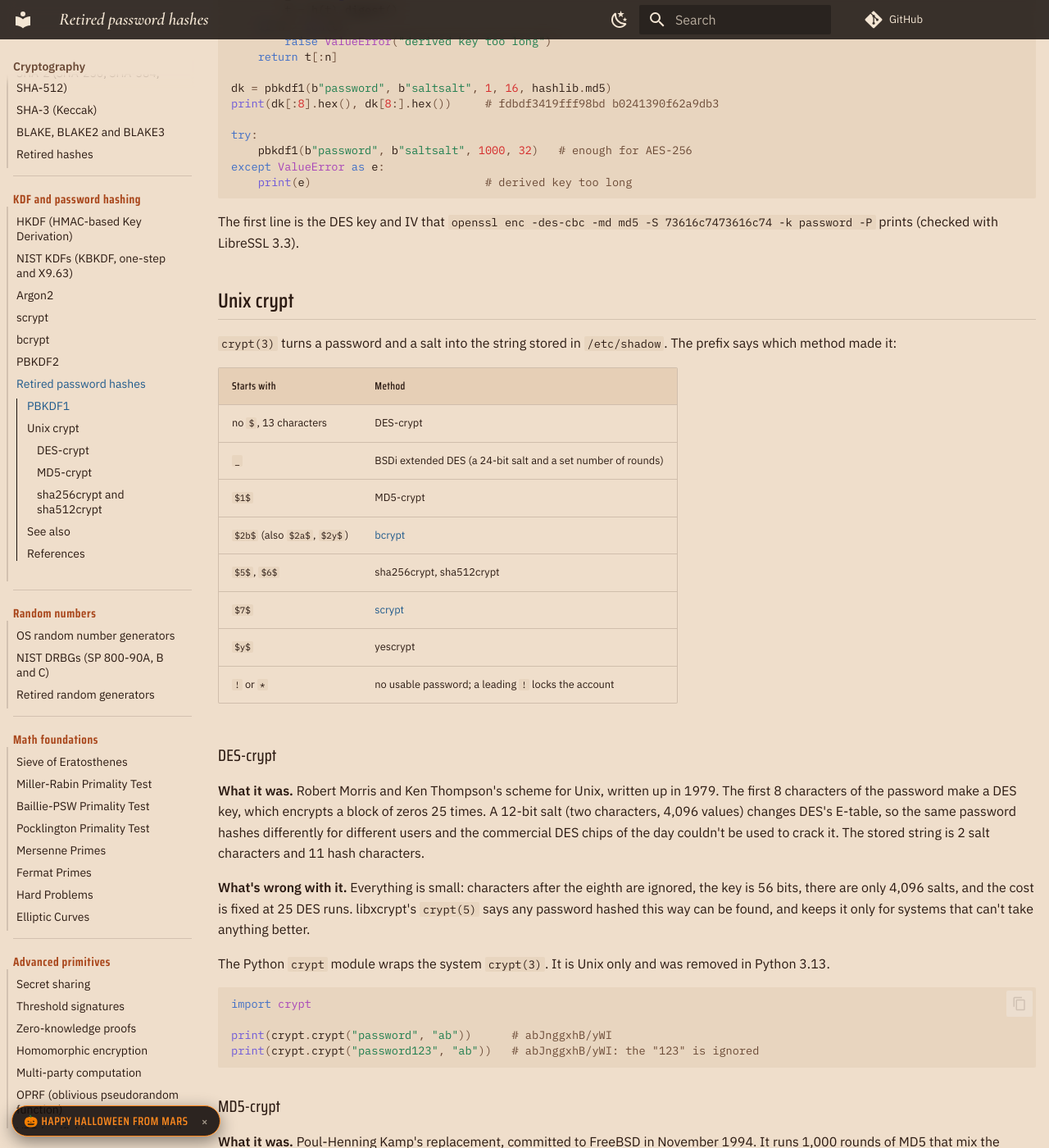
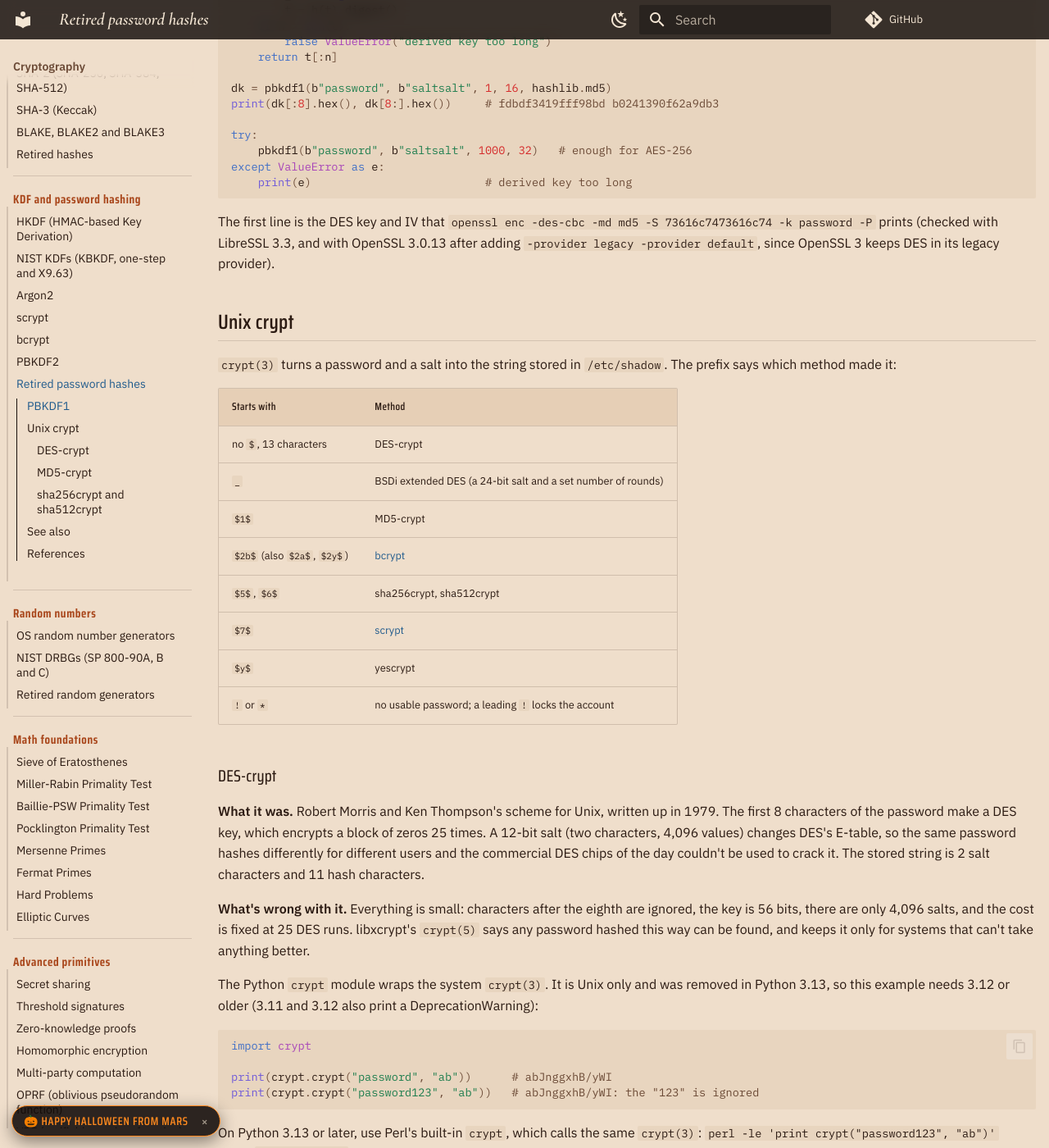
Before and after one commit to TTMathCS/cryptography, an MkDocs documentation site: the page built from docs/08-kdf-password-hashing/Retired.md, in a window 1280 px wide and 1400 px high, scrolled down 915 px. Shown: the whole window at 82% size. Built offline with MkDocs 1.6.1 and Material for MkDocs 9.7.7, drawn with Linux system fonts in a browser that asks for light colours; comment, search, counter and statistics services are not loaded; some of the changed text lies outside the part shown.

Commit message:
KDF examples run: all match on Python 3.13 except crypt, now with a note
Run with Python 3.13.17, argon2-cffi 25.1.0, bcrypt 5.0.0. HKDF, PBKDF2 and
NIST KDF outputs match RFC 5869 A.1, RFC 6070, RFC 8009 A and RFC 7518 C;
the X9.63 variant matches the 20 SHA-256 CAVS cases. Random salts and
timings are now labelled as such. crypt was removed in Python 3.13 (PEP 594):
the page says so and gives perl's crypt as a check. The PBKDF1 openssl
check needs the legacy provider on OpenSSL 3.

Also: Argon2id is data-independent for the first half of the first pass only
(RFC 9106 1); Python bcrypt 5.0 raises ValueError past 72 bytes (checked).

````diff
--- a/docs/08-kdf-password-hashing/Retired.md
+++ b/docs/08-kdf-password-hashing/Retired.md
@@ -59,7 +59,9 @@ except ValueError as e:
 
 The first line is the DES key and IV that
 `openssl enc -des-cbc -md md5 -S 73616c7473616c74 -k password -P` prints
-(checked with LibreSSL 3.3).
+(checked with LibreSSL 3.3, and with OpenSSL 3.0.13 after adding
+`-provider legacy -provider default`, since OpenSSL 3 keeps DES in its
+legacy provider).
 
 ## Unix crypt
 
@@ -93,7 +95,8 @@ way can be found, and keeps it only for systems that can't take anything
 better.
 
 The Python `crypt` module wraps the system `crypt(3)`. It is Unix only and
-was removed in Python 3.13.
+was removed in Python 3.13, so this example needs 3.12 or older (3.11 and
+3.12 also print a DeprecationWarning):
 
 ```python
 import crypt
@@ -101,6 +104,10 @@ import crypt
 print(crypt.crypt("password", "ab"))      # abJnggxhB/yWI
 print(crypt.crypt("password123", "ab"))   # abJnggxhB/yWI: the "123" is ignored
 ```
+
+On Python 3.13 or later, use Perl's built-in `crypt`, which calls the same
+`crypt(3)`: `perl -le 'print crypt("password123", "ab")'` prints
+`abJnggxhB/yWI` too.
 
 ### MD5-crypt
 
````
Also changed, not shown: docs/08-kdf-password-hashing/Argon2.md (+5 -4 lines), docs/08-kdf-password-hashing/NIST-KDFs.md (+3 -2 lines), docs/08-kdf-password-hashing/PBKDF2.md (+4 -1 lines), docs/08-kdf-password-hashing/bcrypt.md (+6 -3 lines).
